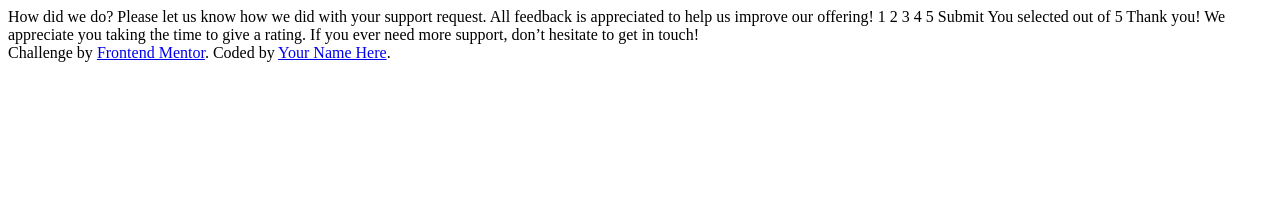
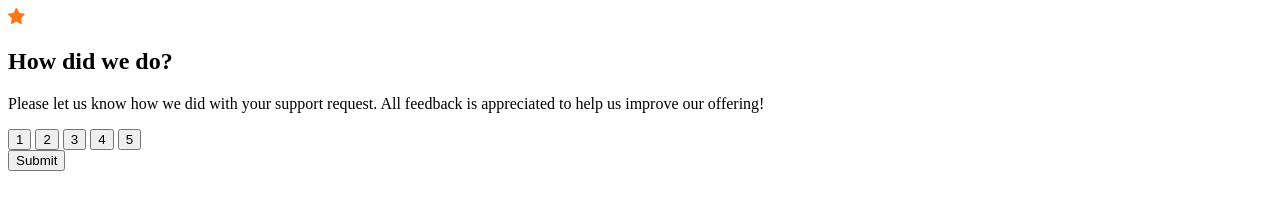
Before and after one commit to dev-rome/Interactive-Rating-Component, a plain HTML site: page index.html in a window 1280 px wide. Drawn offline with Linux system fonts and the light colour scheme.

Commit message:
layout for card rating

```diff
--- a/index.html
+++ b/index.html
@@ -23,27 +23,35 @@
     <title>Frontend Mentor | Interactive rating component</title>
   </head>
   <body>
-    <!-- Rating state start -->
-
-    How did we do? Please let us know how we did with your support request. All
-    feedback is appreciated to help us improve our offering! 1 2 3 4 5 Submit
-
-    <!-- Rating state end -->
-
-    <!-- Thank you state start -->
-
-    You selected
-    <!-- Add rating here -->
-    out of 5 Thank you! We appreciate you taking the time to give a rating. If
-    you ever need more support, don’t hesitate to get in touch!
-
-    <!-- Thank you state end -->
-
-    <div class="attribution">
+    <main>
+      <article>
+        <div class="card">
+          <div class="card-content">
+            <div class="logo-wrapper">
+              <img src="/images/icon-star.svg" alt="star logo" />
+            </div>
+            <h1 class="card-content-title">How did we do?</h1>
+            <p class="card-content-info">
+              Please let us know how we did with your support request. All
+              feedback is appreciated to help us improve our offering!
+            </p>
+            <div class="card-content-rating">
+              <button id="one" class="number">1</button>
+              <button id="two" class="number">2</button>
+              <button id="three" class="number">3</button>
+              <button id="four" class="number">4</button>
+              <button id="five" class="number">5</button>
+            </div>
+            <button class="btn-submit">Submit</button>
+          </div>
+        </div>
+      </article>
+    </main>
+    <!-- <div class="attribution">
       Challenge by
       <a href="https://www.frontendmentor.io?ref=challenge" target="_blank"
         >Frontend Mentor</a
       >. Coded by <a href="#">Your Name Here</a>.
-    </div>
+    </div> -->
   </body>
 </html>
```
